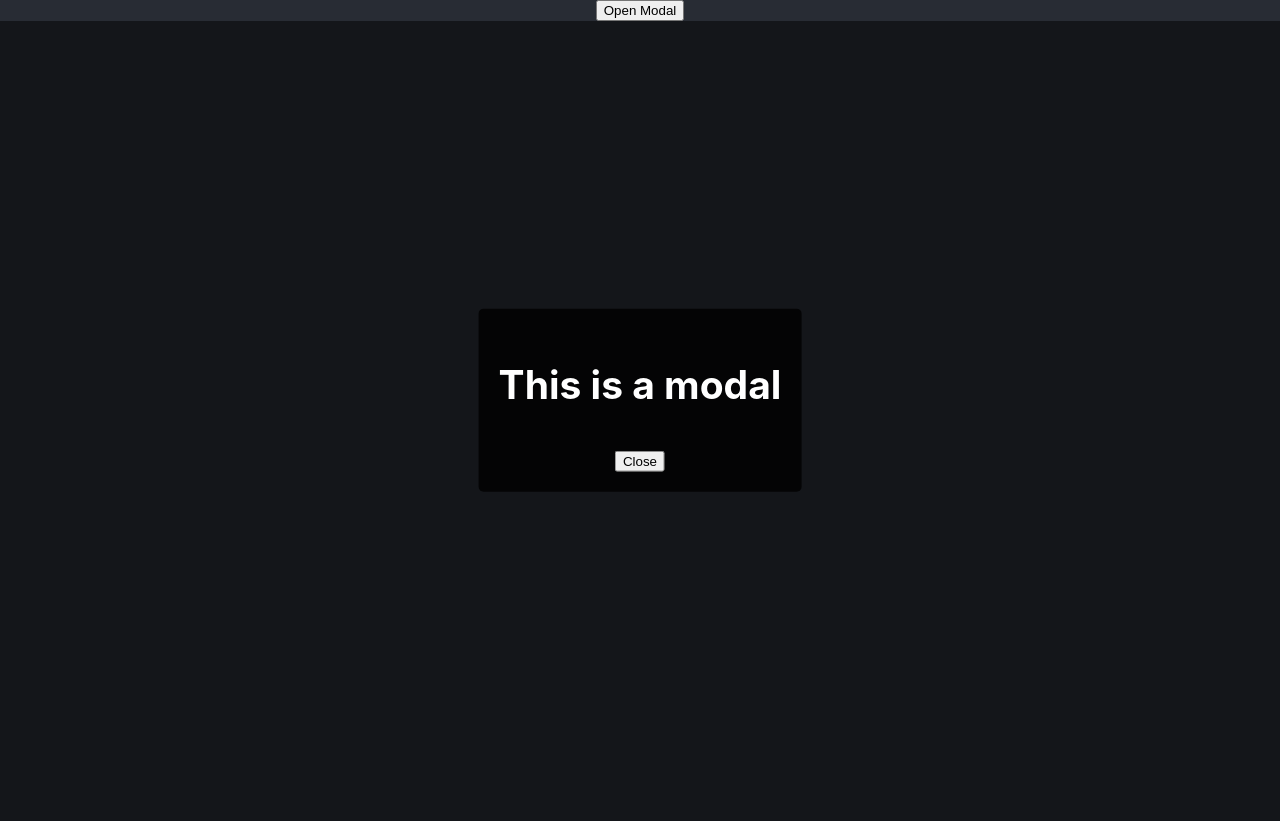
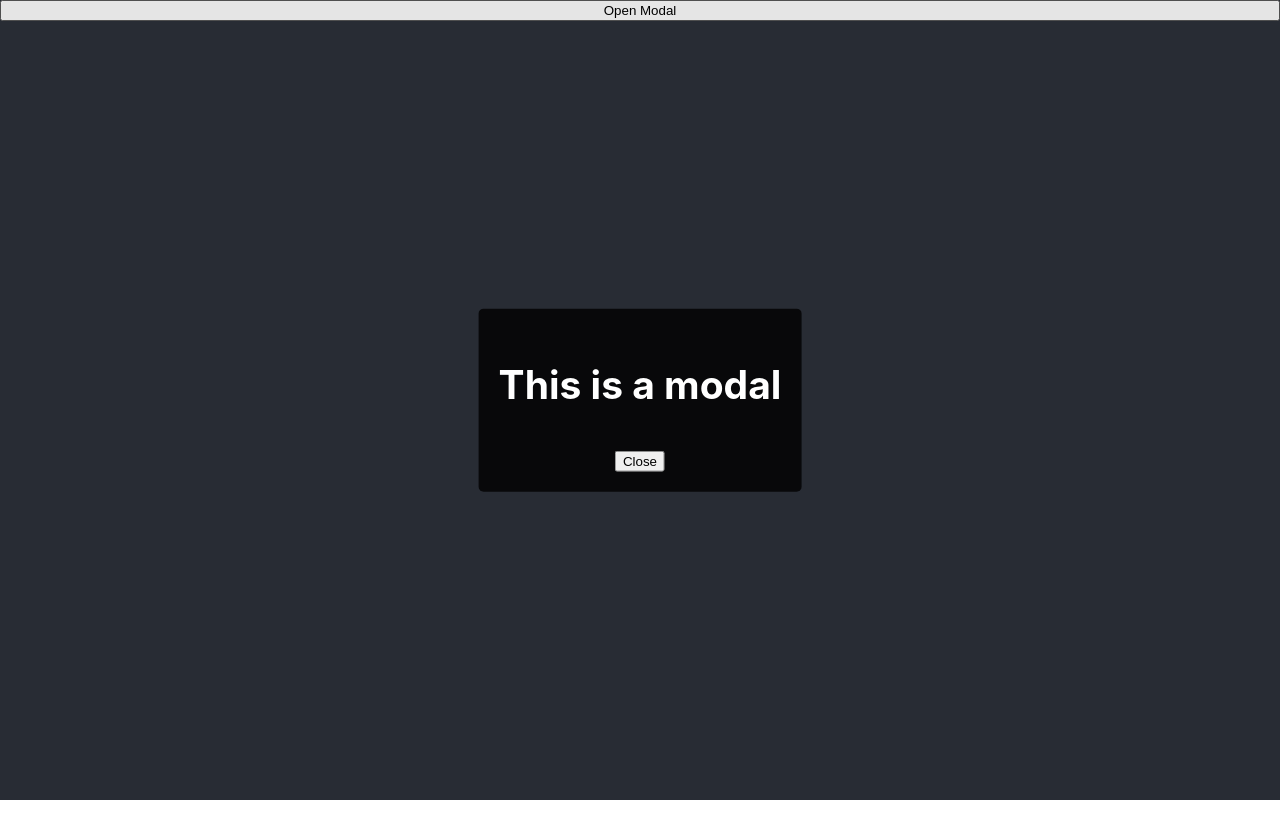
Before and after one commit to Mani007/reactmodals, a React (Create React App) app: page / in a window 1280 px wide. Both pictures are taken after a click on the button "Open Modal". After the commit the page ends 800 px from the top, so only its background shows below. Built offline with nearby package versions, Linux system fonts and the light colour scheme.

Commit message:
Working!! modal with CSS magic to align center

```diff
--- a/src/App.css
+++ b/src/App.css
@@ -18,8 +18,8 @@
   min-height: 100vh;
   display: flex;
   flex-direction: column;
-  align-items: center;
-  justify-content: center;
+  /* align-items: center;
+  justify-content: center; */
   font-size: calc(10px + 2vmin);
   color: white;
 }
@@ -37,14 +37,18 @@
   }
 }
 .modal-wrapper {
-  display: flex;
-  justify-content: center;
+  display: fixed;
+  /* justify-content: center;
   align-items: center;
   height: 100vh;
-  width: 100%;
+  width: 100%; */
+  left: 0;
+  top: 0;
+  right: 0;
+  bottom: 0;
   background-color: rgba(0, 0, 0, 0.5);
   /* z-index: 1000; */
-  overflow-y: auto;
+  /* overflow-y: auto; */
 
 }
 
@@ -52,6 +56,7 @@
   position: fixed;
   top: 50%;
   left: 50%;
+  align-items: center;
   transform: translate(-50%, -50%);
   background-color: rgba(0, 0, 0, 0.8);
   padding: 20px;
```
